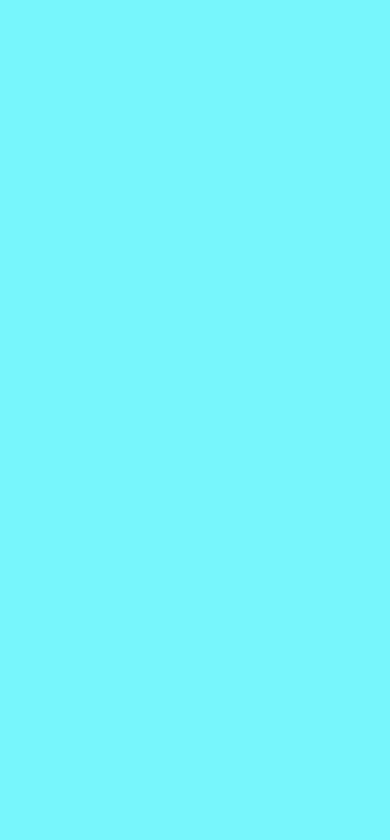
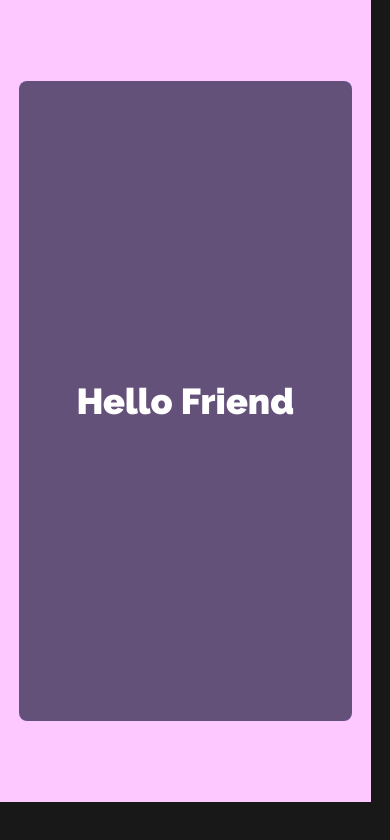
Before and after one commit to sudomakecoffee/affirmate, a Vue app: page / in a window 390 px wide. Shown: the top 840 px of the page. Built offline with nearby package versions, Linux system fonts and the light colour scheme.

Commit message:
Make default style mobile-friendly

```diff
--- a/src/App.vue
+++ b/src/App.vue
@@ -28,25 +28,20 @@
 
 <style>
 @import "@/assets/base.css";
+@import "@/assets/animations.css";
 
 #app {
-  background-color: #77f6fd;
+  background-color: hsl(183, 97%, 73%);
 
-  width: 100vw;
-  height: 100vh;
   display: flex;
   flex-direction: column;
+
+  width: 95%;
+  height: 95%;
 
   justify-content: center;
   align-items: center;
 
   font-weight: normal;
 }
-
-@media (min-width: 1024px) {
-  body {
-    display: flex;
-    place-items: center;
-  }
-}
 </style>
```
